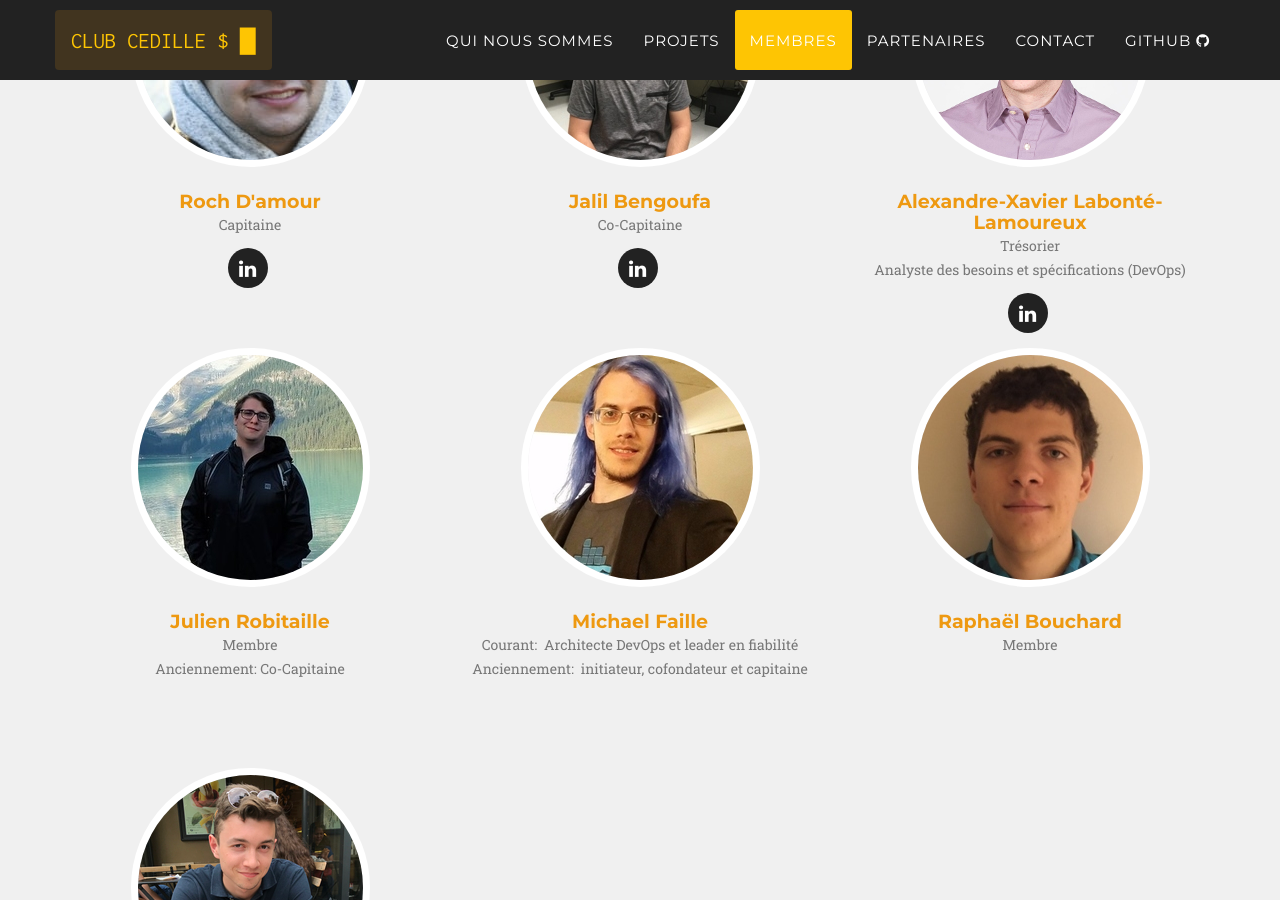
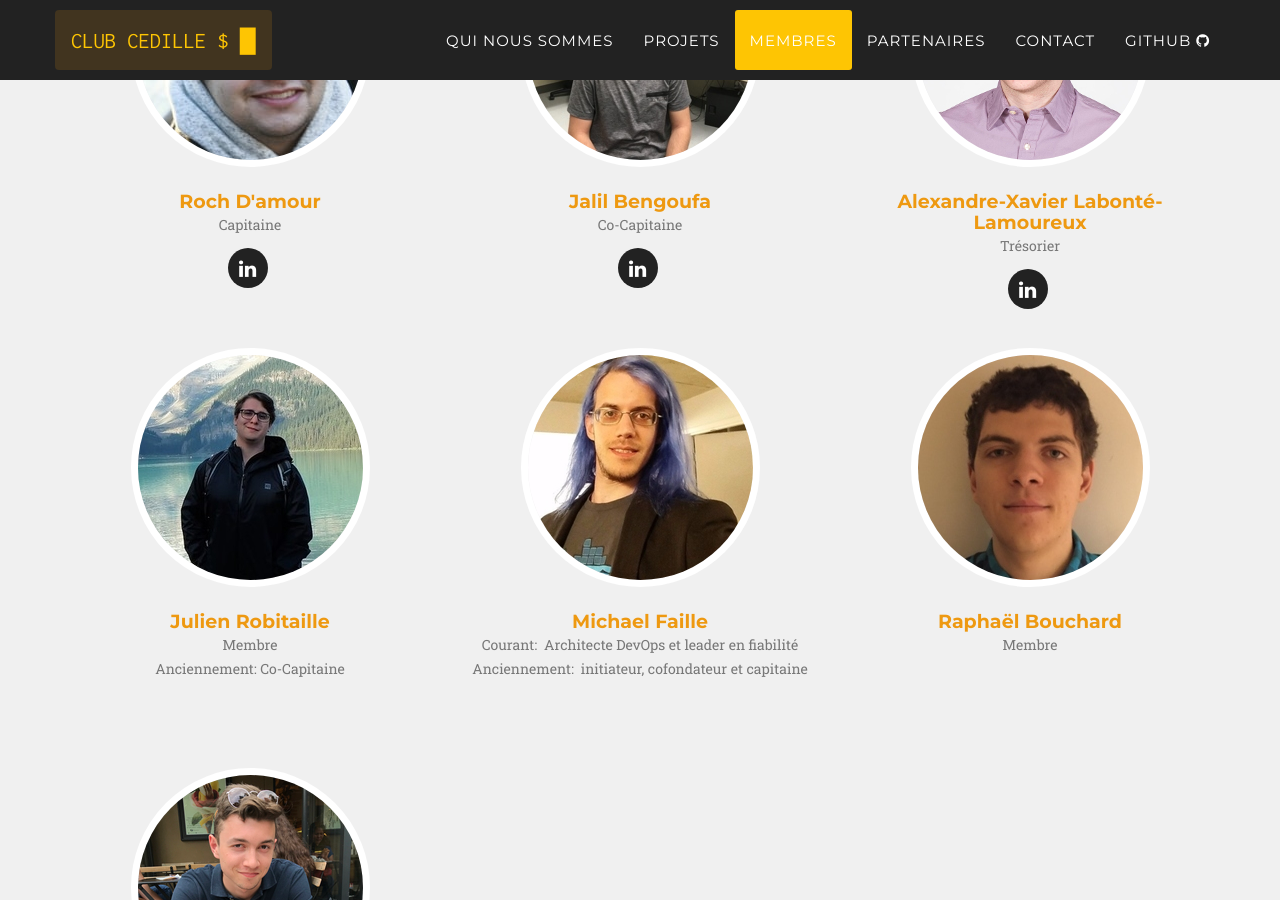
Before and after one commit to ClubCedille/clubcedille.github.io, a Jekyll site: the page built from index.html, in a window 1280 px wide and 900 px high, scrolled down 4590 px. Built offline with Jekyll 4.4.1, drawn with Linux system fonts in a browser that asks for light colours; some web fonts are replaced.

Commit message:
Je ne fais plus de DevOps présentement

```diff
--- a/_data/fr/members.yml
+++ b/_data/fr/members.yml
@@ -26,7 +26,7 @@ people:
   axdoomer:
     name: Alexandre-Xavier Labonté-Lamoureux
     email: alexandrexavier@live.ca
-    position: Trésorier<br/>Analyste des besoins et spécifications (DevOps)
+    position: Trésorier
     pic: axdoomer
     social:
       - title: linkedin
```
